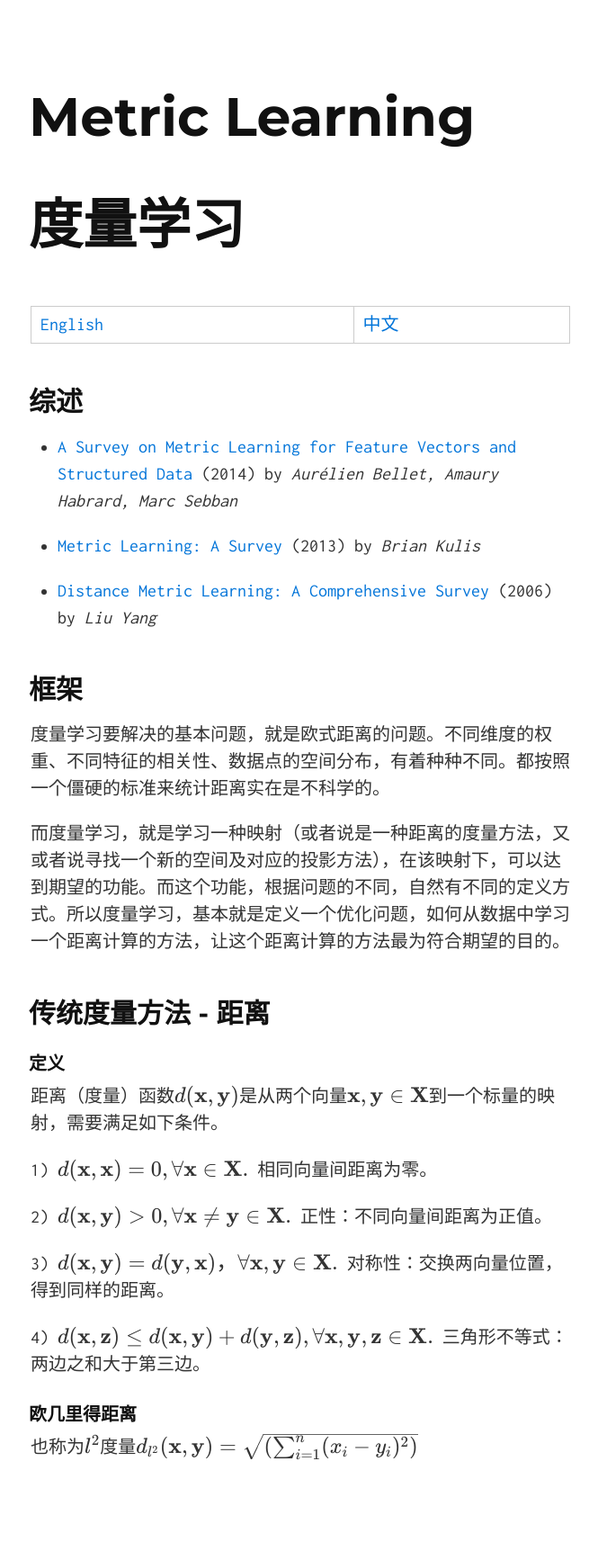
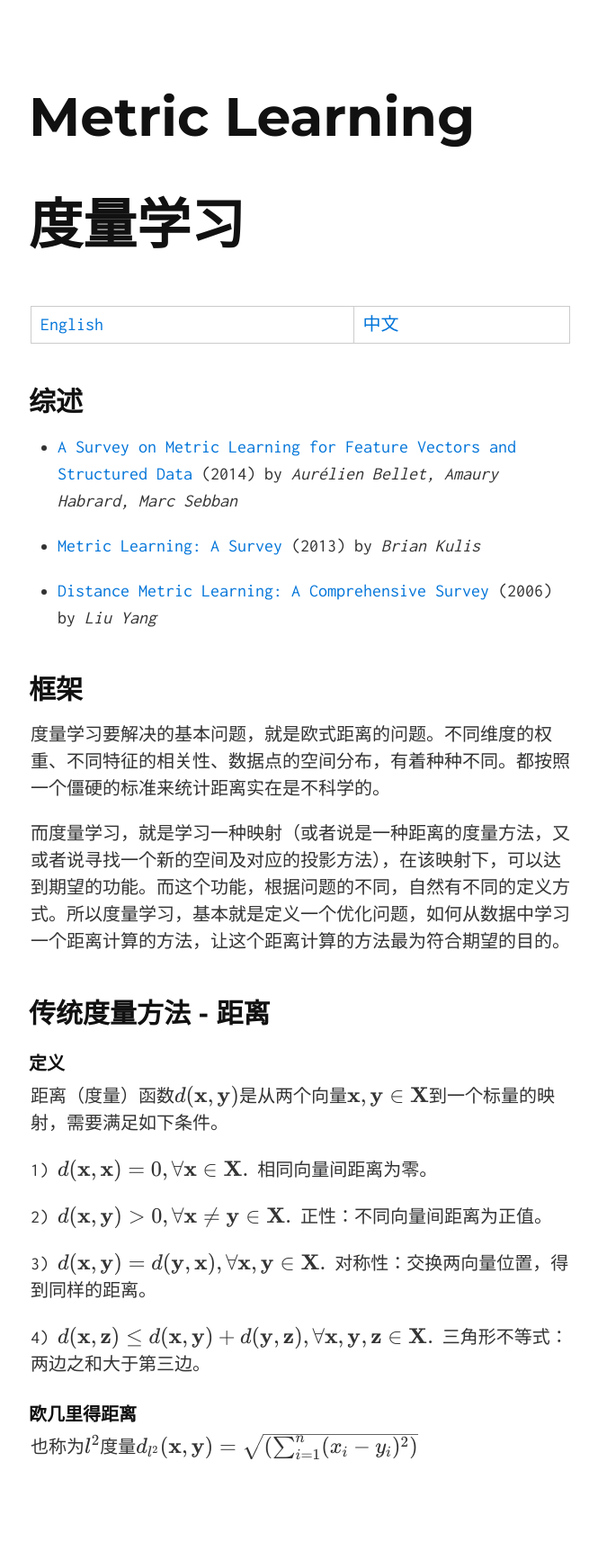
Before and after one commit to quxiaofeng/metriclearning, a Jekyll site: the page built from cn.html, in a window 1280 px wide. Shown: the whole page at 90% size, without its empty margins (306-971 px from the left). Built offline with Jekyll 4.4.1, drawn with Linux system fonts in a browser that asks for light colours; nearby versions of some CDN libraries; Markdown is read by kramdown in place of the engine named in the settings.

Commit message:
Updated the def of dis func
Signed-off-by: Xiaofeng QU <xiaofeng.qu.hk@ieee.org>

```diff
--- a/_includes/cn.md
+++ b/_includes/cn.md
@@ -32,7 +32,7 @@
 
 2) \\(d(\\mathbf{x},\\mathbf{y}) > 0, \\forall \\mathbf{x} \\neq \\mathbf{y} \\in \\mathbf{X}.\\) 正性：不同向量间距离为正值。
 
-3) \\(d(\\mathbf{x},\\mathbf{y}) = d(\\mathbf{y},\\mathbf{x})， \\forall \\mathbf{x}, \\mathbf{y} \\in \\mathbf{X}.\\) 对称性：交换两向量位置，得到同样的距离。
+3) \\(d(\\mathbf{x},\\mathbf{y}) = d(\\mathbf{y},\\mathbf{x}), \\forall \\mathbf{x}, \\mathbf{y} \\in \\mathbf{X}.\\) 对称性：交换两向量位置，得到同样的距离。
 
 4) \\(d(\\mathbf{x},\\mathbf{z}) \\leq d(\\mathbf{x},\\mathbf{y}) + d(\\mathbf{y},\\mathbf{z}), \\forall \\mathbf{x}, \\mathbf{y}, \\mathbf{z} \\in \\mathbf{X}.\\) 三角形不等式：两边之和大于第三边。
 
```
